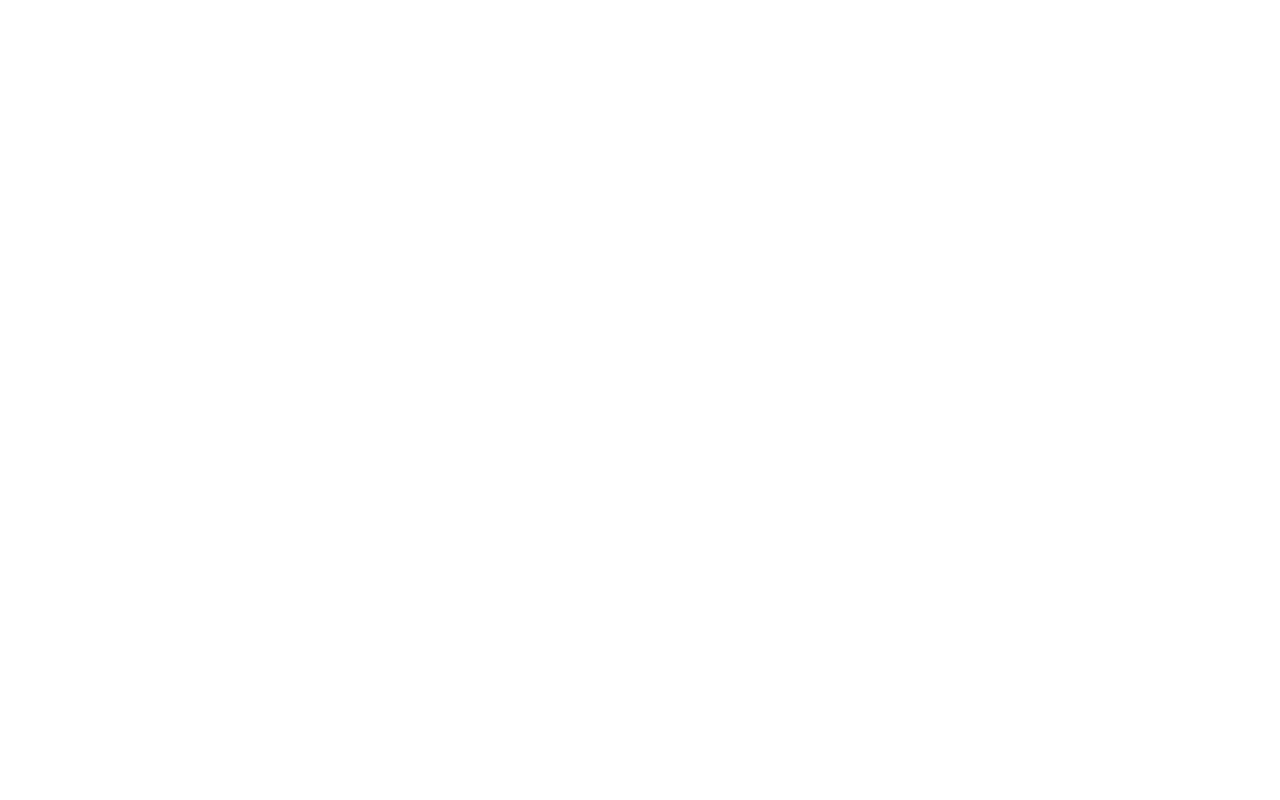
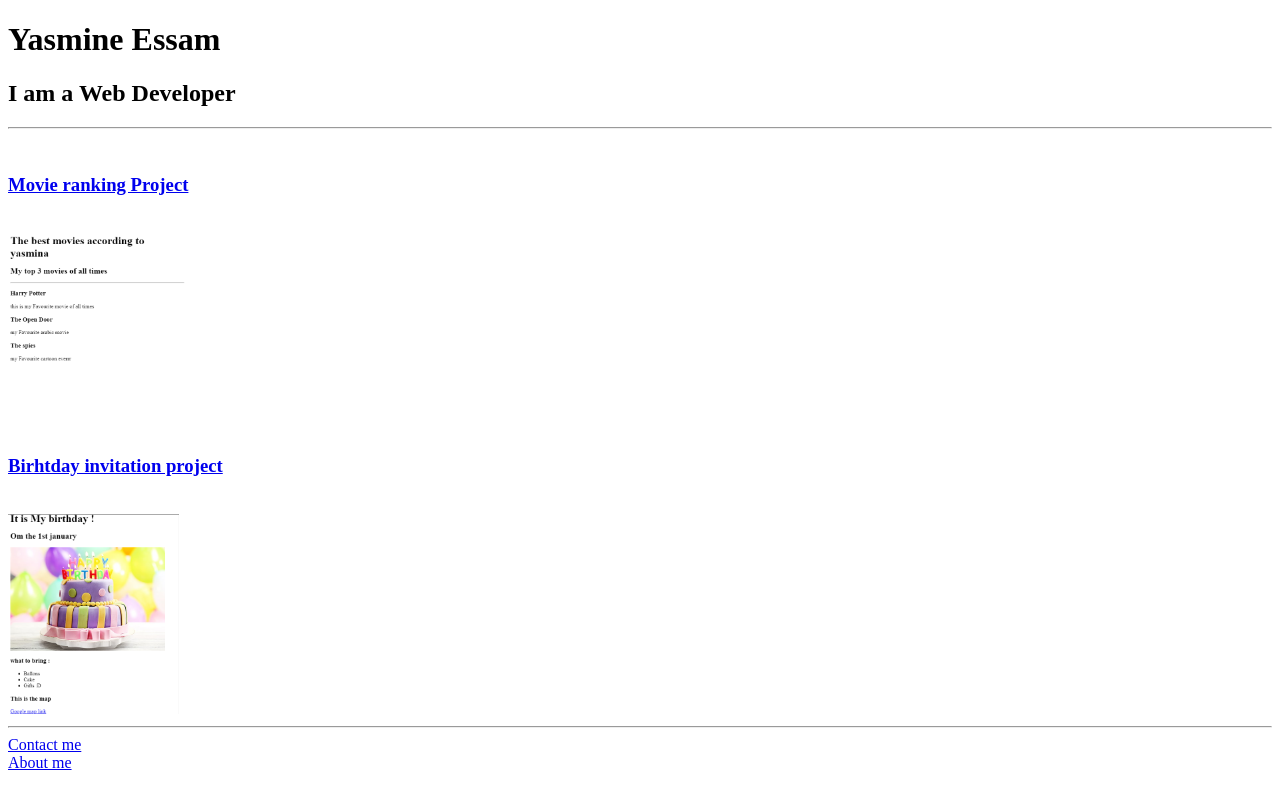
Before and after one commit to YasminaBotta/html-portfolio, a plain HTML site: page index.html in a window 1280 px wide. Drawn offline with Linux system fonts and the light colour scheme.

Commit message:
Update index.html

```diff
--- a/index.html
+++ b/index.html
@@ -1,15 +1,29 @@
 <!-- TODO 1: Create the HTML Boilerplate -->
+<!DOCTYPE html>
+<html lang="en">
+<head>
+    <meta charset="UTF-8">
+    <meta name="viewport" content="width=device-width, initial-scale=1.0">
+    <title>My portfoilo</title>
+</head>
+<h1>Yasmine Essam</h1>
+<h2>I am a Web Developer</h2>
+<hr />
+<br>
+<body>
 
-<!-- TODO 2: Add Your previous projects' HTML into the public folder -->
+<h3><a href="./public/movie-ranking.html" > Movie ranking Project</a> </h3>
+<br>
+<img src="./assets/images/movie ranking.png" alt="movie project"  height="200"> <br>
 
-<!-- TODO 3: Take screenshots of your project previews and add the images to the images folder -->
 
-<!-- TODO 4: Add titles/subtitles etc. -->
+<h3><a href="./public/birthday-invite.html" > Birhtday invitation project</a>  <br></h3>
 
-<!-- TODO 5: Add a link to the project pages -->
+<br>
+<img src="./assets/images/birthday project.png" alt="birthday project"  height="200">
+<hr />
 
-<!-- TODO 6: Add images to show the project previews
-HINT for TODO 6: You can use the height attribute set to 200 to make the image smaller:
-https://developer.mozilla.org/en-US/docs/Web/HTML/Element/img#attr-height -->
-
-<!-- TODO 7: Add the Contact Me and About Me page links -->
+<a href="./public/contact.html"> Contact me </a> <br>
+<a href="./public/about.html">About me </a>
+</body>
+</html>
```
